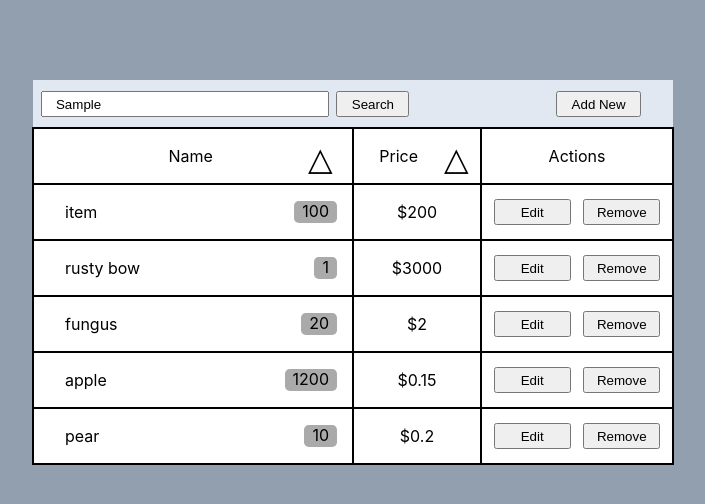
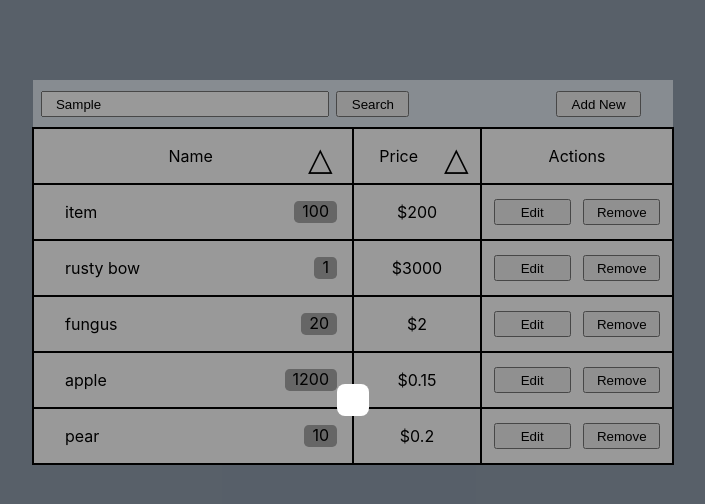
Before and after one commit to NulleanAndRain/ReactJSPractice, a React (Create React App) app: page / in a window 1280 px wide. Both pictures are taken after typing "Sample" into the empty fields and a click on the button "Add New". Shown: the top 504 px of the page, without its empty margins (287-992 px from the left). Built offline with nearby package versions, Linux system fonts and the light colour scheme.

Commit message:
fixed modals opening

```diff
--- a/src/App.js
+++ b/src/App.js
@@ -8,8 +8,11 @@ import { createBrowserHistory } from 'history';
 import data from './data/items.json'
 import { TableFiltered } from './components/Table/TableFiltered';
 import { TableUnfiltered } from './components/Table/TableUnfiltered';
-// import { ModalRoot } from './components/Modals/ModalRoot';
+import { ModalRoot } from './components/Modals/ModalRoot';
+import { createContext, useRef, useState } from 'react';
 
+
+export const ModalsContext = createContext({ root: null, visible: false, setVisible: () => {console.log('ъеъ')}});
 
 function App() {
   const reducer = (state, action) => {
@@ -70,10 +73,14 @@ function App() {
   });
 
   const history = createBrowserHistory();
+  const rootRef = useRef();
+  const [visible, setVisible] = useState(false);
+
 
   return (
     <Provider store = {store} >
       <Router history={history}>
+        <ModalsContext.Provider value = { {root: rootRef, visible, setVisible} }>
           <div className="App">
             <div className="App-content">
               <Header text='header'/>
@@ -87,7 +94,12 @@ function App() {
                 </Switch>
             </div>
           </div>
-        {/* <ModalRoot/> */}
+          <ModalRoot
+            visible = { visible }
+            setVisible = { setVisible }
+            rootRef={ rootRef }
+          />
+        </ModalsContext.Provider>
       </Router>
     </Provider>
   );
--- a/src/components/Header/Header.js
+++ b/src/components/Header/Header.js
@@ -1,10 +1,12 @@
-import { useCallback, useEffect, useRef } from 'react';
+import { useCallback, useContext, useEffect, useRef } from 'react';
 import { useHistory, useLocation } from 'react-router-dom';
+import { ModalsContext } from '../../App';
 import './Header.css';
 
 function Header (props) {
-    let history = useHistory();
-    let location = useLocation();
+    const history = useHistory();
+    const location = useLocation();
+    const modalsContext = useContext(ModalsContext);
 
     const onSubmit = useCallback((event) =>{
         event.preventDefault();
@@ -31,6 +33,11 @@ function Header (props) {
         }
     }, [location]);
 
+    const AddNew = useCallback((event) => {
+        event.preventDefault();
+        modalsContext.setVisible(true);
+    }, [modalsContext]);
+
     const inputEl = useRef();
 
     return (
@@ -49,7 +56,7 @@ function Header (props) {
                 />
             </form>
             <div className='AddBtnHolder'>
-                <button className='AddBtn'>
+                <button className='AddBtn' onClick = {AddNew}>
                     Add New
                 </button>
             </div>
--- a/src/components/Modals/ModalRoot.js
+++ b/src/components/Modals/ModalRoot.js
@@ -1,18 +1,21 @@
-import { createContext, useRef, useState } from 'react';
+import { useMemo } from 'react';
 import './Modals.css';
 
-export const ModalsContext = createContext({ root: null, visible: false, setVisible: () => {}});
-
 const ModalRoot = (props) => {
-    const rootRef = useRef();
-    const [visible, setVisible] = useState();
-
-    return (
-    <ModalsContext.Provider value = { {root: rootRef, visible, setVisible} }>
-        {visible &&
-        <div className='ModalRoot' ref = {rootRef}/>
-        }
-    </ModalsContext.Provider>);
+    return useMemo(() =>
+    <>{props.visible &&
+        <div
+            className='ModalRoot'
+            onClick = {() => props.setVisible(false)}
+        >
+            <div
+                className = 'ModalWrapper'
+                onClick = {e => e.stopPropagation()}
+                ref = {props.rootRef}
+            />
+        </div>
+    }</>,
+    [props]);
 }
 
 export { ModalRoot };
--- a/src/components/Modals/Modals.css
+++ b/src/components/Modals/Modals.css
@@ -5,13 +5,20 @@
     width: 100%;
     height: 100vh;
 
-    background-color: #000;
-    opacity: 0.4;
+    background-color: rgba(0, 0, 0, 0.4);
     display: flex;
     justify-content: center;
     align-content: center;
+    align-items: center;
+    flex-direction: column;
+
 }
 
-.hidden{
-    visibility: hidden;
+.ModalWrapper{
+    padding: 1em;
+    border-radius: 0.5em;
+    background-color: #fff;
+    width: auto;
+    height: auto;
+    display: flex;
 }
```
Also changed, not shown: src/components/Modals/RemoveConfirm.js (added, +7 -0 lines). Lines whose indentation alone changed are shown as unchanged.
